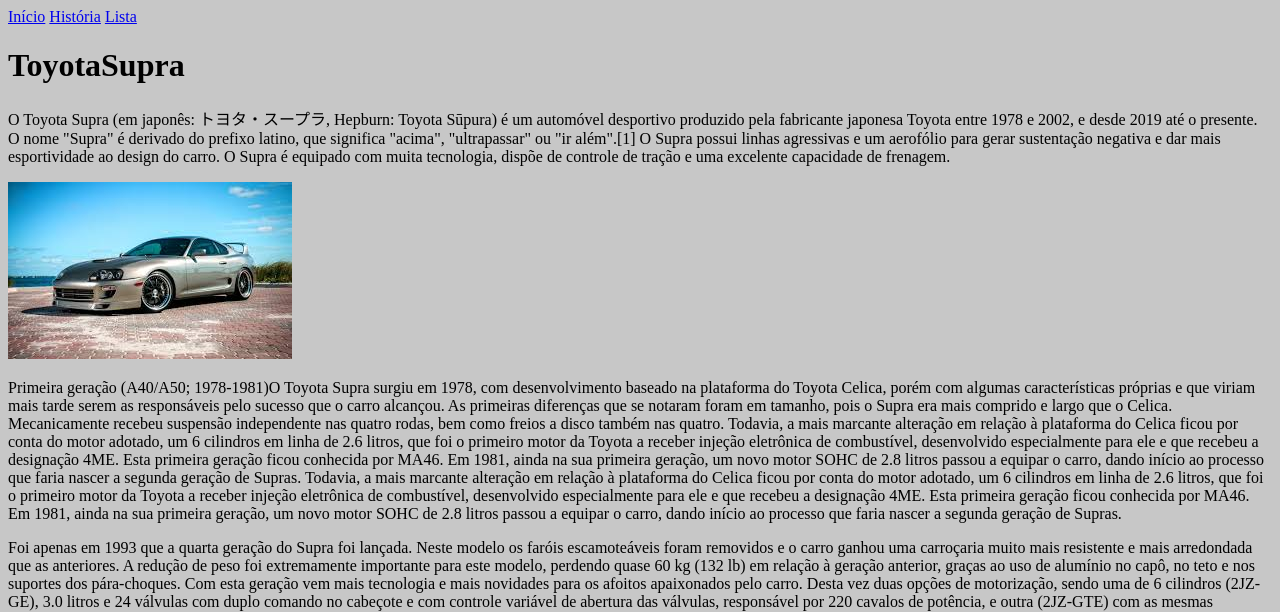
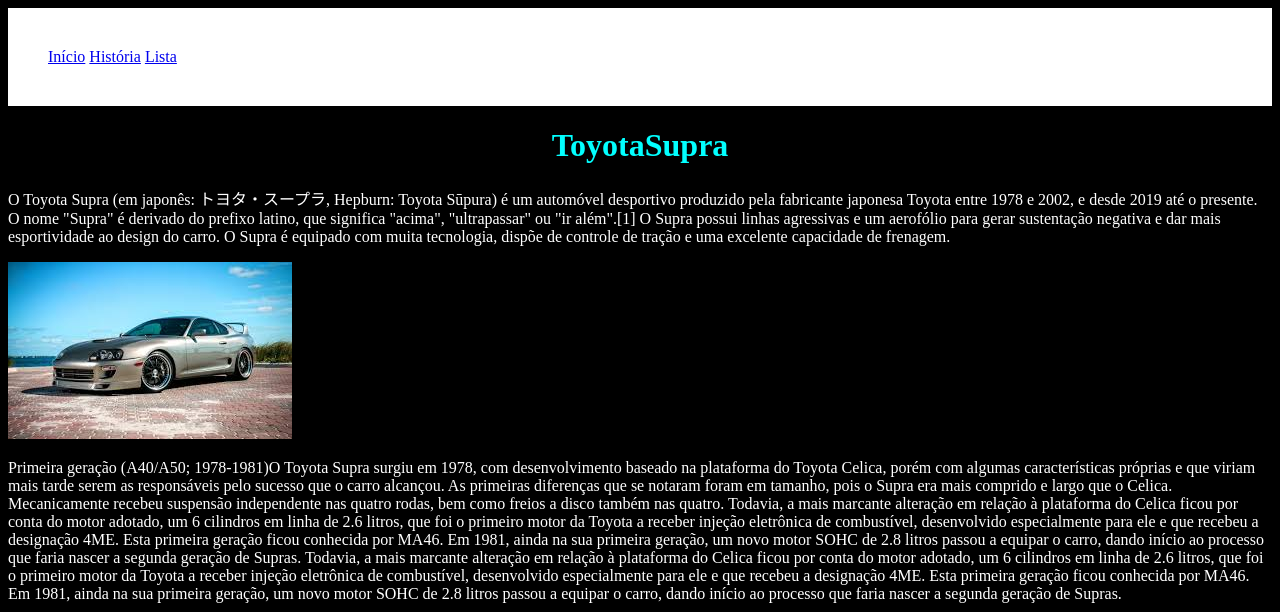
Before and after one commit to VHBaida/GJ_Supra, a plain HTML site: page index.html in a window 1280 px wide. Shown: the top 612 px of the page. Drawn offline with Linux system fonts and the light colour scheme.

Commit message:
Update style.css

```diff
--- a/style.css
+++ b/style.css
@@ -1,4 +1,21 @@
 body{
-background-color: rgb(199, 199, 199);
-color: rgb(0, 0, 0);
+background-color: rgb(0, 0, 0);
+color: rgb(255, 255, 255);
 }
+header{
+    background-color: rgb(255, 255, 255);
+padding: 40px;
+}
+.Links{
+color:  #ffffff
+font-size: 30px;
+text-decoration: none;
+
+padding: 15px 25px;
+border-radius: 30px;
+}
+
+h1{
+color:rgb(2, 255, 255);
+  text-align: center;
+}
```
